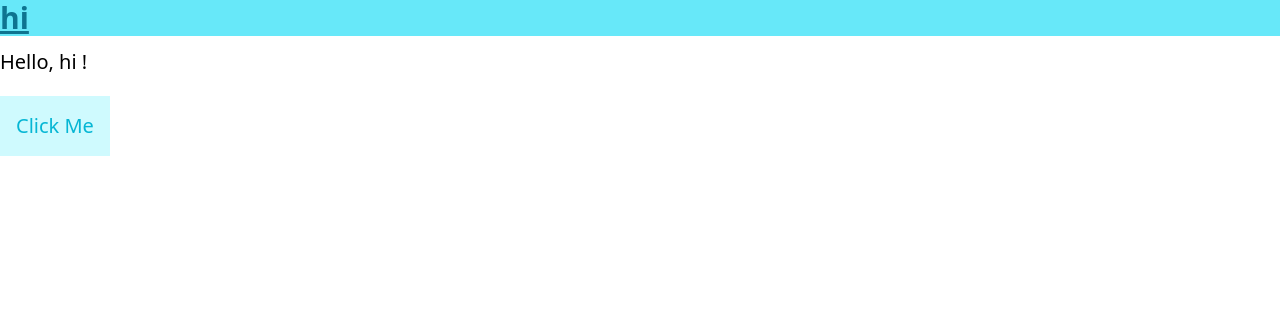
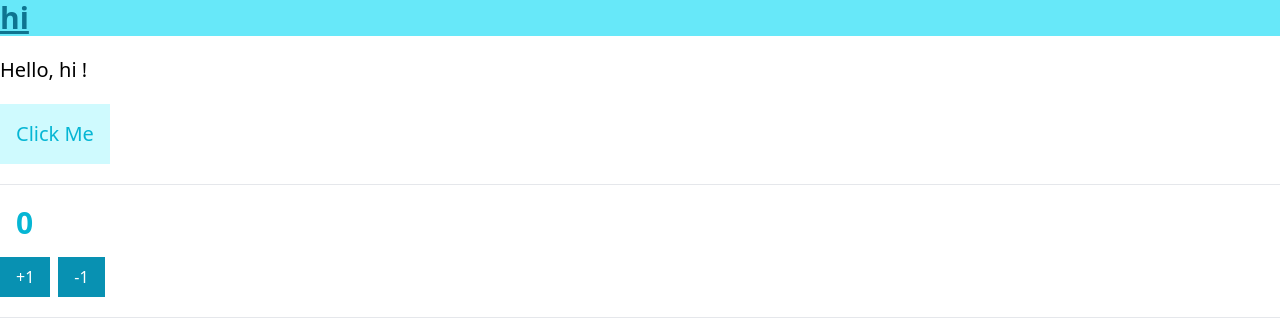
Before and after one commit to Damdadira/typescript-deep-study, a React (Vite) app: page / in a window 1280 px wide. Shown: the top 336 px of the page. Built offline with nearby package versions, Linux system fonts and the light colour scheme.

Commit message:
카운터 만들어보기

```diff
--- a/src/App.tsx
+++ b/src/App.tsx
@@ -1,4 +1,5 @@
 import Greetings from './Greetings'
+import Counter from './Counter'
 
 function App() {
   const onClick = (name: string) => {
@@ -6,15 +7,15 @@ function App() {
   }
   return (
     <>
-      <div className='bg-cyan-300 text-cyan-700 mb-3'>
+      <div className='bg-cyan-300 text-cyan-700'>
         <div className='text-3xl font-bold underline'>hi</div>
       </div>
       <Greetings name='hi' onClick={onClick}></Greetings>
+      <hr/>
+      <Counter></Counter>
+      <hr/>
     </>
   )
 }
 
 export default App
-
-
-//8장. 리액트 프로젝트에서 타입스크립트 > 2. 리액트 컴포넌트 타입스크립...
--- /dev/null
+++ b/src/Counter.tsx
@@ -0,0 +1,23 @@
+import { useState } from 'react';
+
+export default function Counter(){
+  const [count, setCount] = useState<number>(0); //Generics 사용
+  const onIncrease = () => setCount(count + 1);
+  const onDecrease = () => setCount(count - 1);
+
+  return (
+    <div className='my-5'>
+      <div className='text-3xl font-bold m-4 text-cyan-500'>{count}</div>
+      <div>
+        <button className='bg-cyan-600 text-white px-4 py-2 mr-2' onClick={onIncrease}>+1</button>
+        <button className='bg-cyan-600 text-white px-4 py-2' onClick={onDecrease}>-1</button>
+      </div>
+    </div>
+  )
+}
+
+
+/**useState를 사용할때 어떤 상황에 Generics를 사용하는게 좋을까?
+ * 상태가 null일 수도 있고 아닐 수도 있을때
+ * ex) useState<Information | null>(null)
+ */
--- a/src/Greetings.tsx
+++ b/src/Greetings.tsx
@@ -9,7 +9,7 @@ export default function Greetings({name, mark, optional, onClick}: GreetingsProp
   const handleClick = () => onClick(name);
 
   return(
-    <div className='text-xl'>
+    <div className='text-xl my-5'>
       Hello, {name} {mark}
       {optional && <p>{optional}</p>}
       <div className='mt-5'>
```
